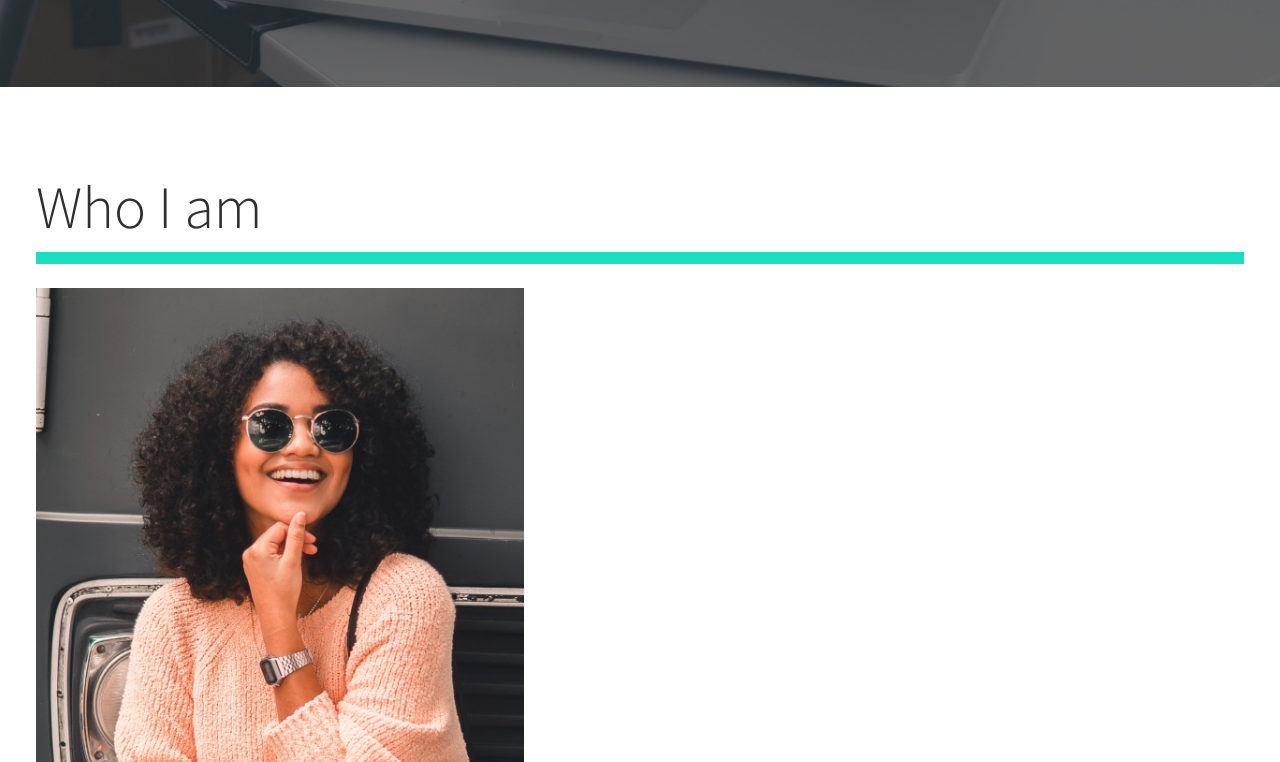
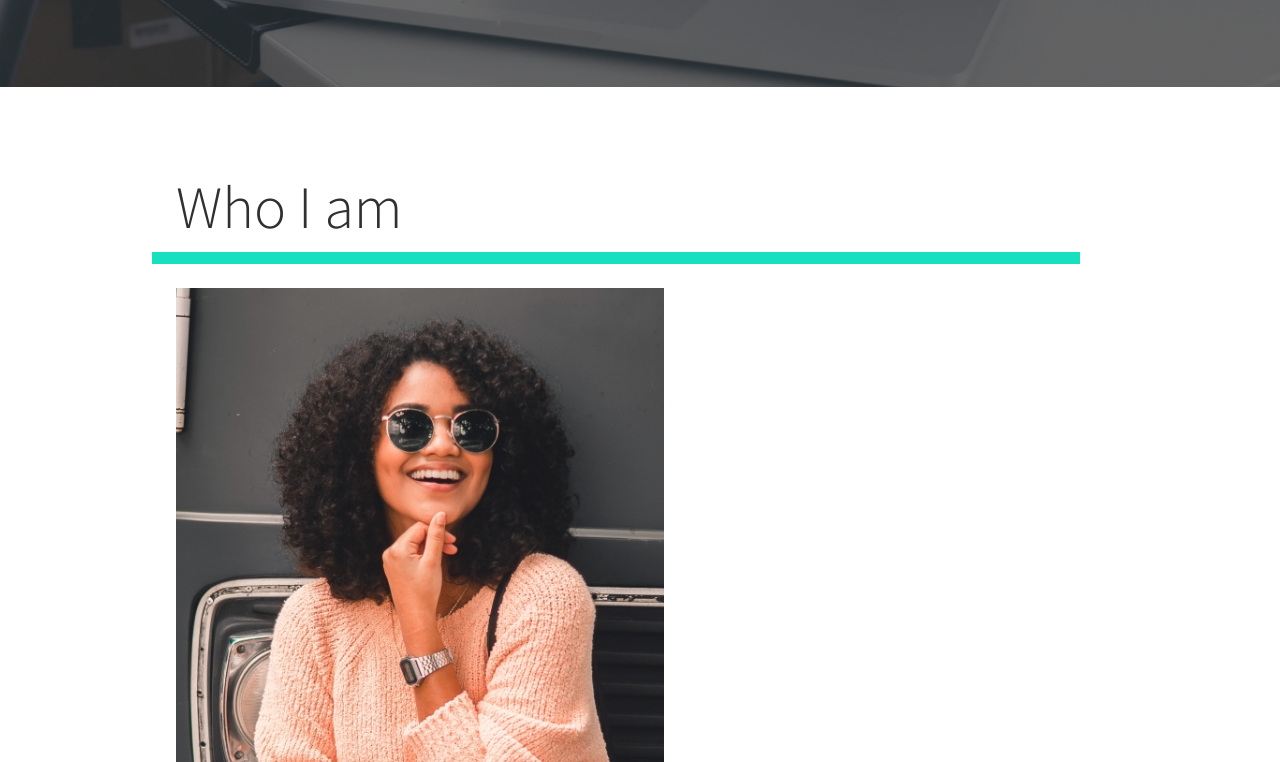
Before and after one commit to sonu007-tech/portfolio, a plain HTML site: page index.html in a window 1280 px wide. Shown: the part 1798-2560 px from the top of the page. Drawn offline with nearby package versions, Linux system fonts and the light colour scheme.

Commit message:
completed who i am section

```diff
--- a/css/style.css
+++ b/css/style.css
@@ -157,7 +157,7 @@ nav {
         width: min-content;
         margin: 0 auto;
         grid-column-gap: 1em;
-        grid-template-areas: "img title" "img subtitle";
+        grid-template-areas: "img title""img subtitle";
         grid-template-columns: min-content max-content;
     }
     .intro__img {
@@ -224,3 +224,38 @@ nav {
         margin-left: 2em;
     }
 }
+
+.about-me {
+    max-width: 1000px;
+    margin: 0 auto;
+}
+
+.about-me__img {
+    box-shadow: var(--bs);
+}
+
+@media(min-width:600px) {
+    .about-me {
+        display: grid;
+        grid-template-columns: 1fr 200px;
+        grid-template-areas: "title img""subtitle img""text img";
+        grid-column-gap: 2em;
+    }
+    .section__title--about {
+        grid-area: title;
+    }
+    .section__subtitle--about {
+        grid-column: 1/-1;
+        grid-row: 2;
+        position: relative;
+        left: -1em;
+        width: calc(100%+2em);
+        padding-left: 1em;
+        padding-right: calc(200px + 4em);
+    }
+    .about-me__img {
+        grid-area: img;
+        position: relative;
+        z-index: 2;
+    }
+}
```
